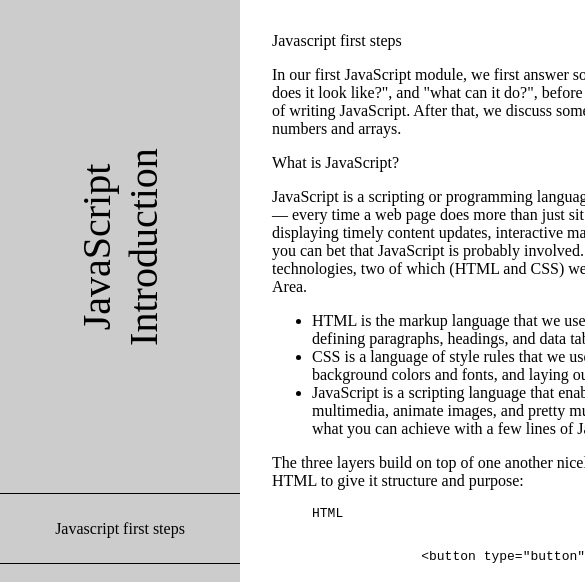
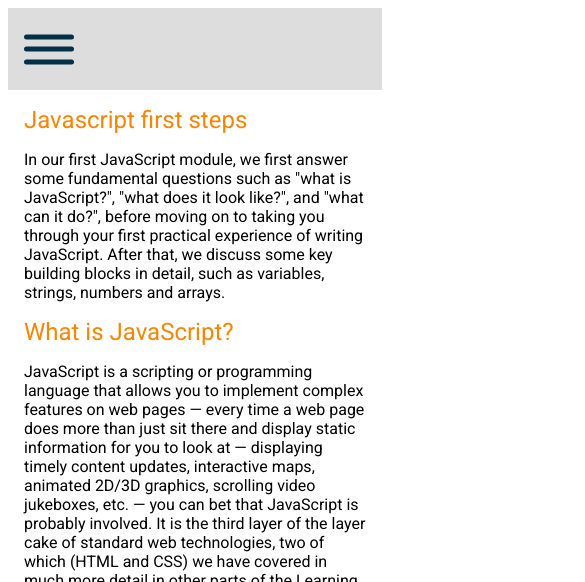
Before and after one commit to JohanJozZ/Javascript-Practice, a plain HTML site: page Documentation site/index.html in a window 390 px wide. Shown: the top 582 px of the page, 585 px wide, since content can reach past the window. Drawn offline with Linux system fonts and the light colour scheme.

Commit message:
Added hamburger menu to make navbar responsive

```diff
--- a/Documentation site/index.html
+++ b/Documentation site/index.html
@@ -3,9 +3,23 @@
   <head>
     <meta charset="UTF-8" />
     <link rel="stylesheet" href="style.css" />
+    <link rel="preconnect" href="https://fonts.googleapis.com" />
+    <link rel="preconnect" href="https://fonts.gstatic.com" crossorigin />
+    <link
+      href="https://fonts.googleapis.com/css2?family=Roboto:ital,wght@0,100;0,300;0,400;0,500;0,700;0,900;1,100;1,300;1,400;1,500;1,700;1,900&display=swap"
+      rel="stylesheet"
+    />
     <title>Technical documentation site</title>
   </head>
   <body>
+    <div class="ham-menu">
+      <div class="menu-icon">
+        <span></span>
+        <span></span>
+        <span></span>
+      </div>
+    </div>
+
     <nav id="navbar">
       <header class="nav-title">JavaScript Introduction</header>
       <ul>
@@ -30,7 +44,7 @@
           >
         </li>
         <li>
-          <a href="#Interpreted_versus_compiled_code" class="nav-link"
+          <a href="#Interpreted_vs_compiled_code" class="nav-link"
             >Interpreted vs compiled code</a
           >
         </li>
@@ -187,6 +201,7 @@
           careful what order you put things in. For example, let's return to the
           block of JavaScript we saw in our first example:
         </p>
+        <figure class="code-snippet">
           <p class="code-title">Javascript</p>
           <pre>
             <code>
@@ -196,6 +211,8 @@
               1: ${name}`; }
             </code>
           </pre>
+        </figure>
+
         <p class="small-text">
           Here we are selecting a button (line 1), then attaching an event
           listener to it (line 3) so that when the button is clicked, the
@@ -216,8 +233,8 @@
           can't add an event listener to it.
         </p>
       </section>
-      <section class="main-section" id="Interpreted_versus_compiled_code">
-        <header>Interpreted versus compiled code</header>
+      <section class="main-section" id="Interpreted_vs_compiled_code">
+        <header>Interpreted vs compiled code</header>
         <p class="small-text">
           You might hear the terms interpreted and compiled in the context of
           programming. In interpreted languages, the code is run from top to
@@ -248,6 +265,7 @@
     </main>
     <script>
       const button = document.querySelector('button');
+
       button.addEventListener('click', updateName);
       function updateName() {
         const name = prompt('Enter a new name');
--- a/Documentation site/style.css
+++ b/Documentation site/style.css
@@ -1,5 +1,48 @@
+:root {
+  --orange-main: #fb8500;
+  --orange-sub: #ffb703;
+  --blue-dark: #023047;
+  --blue-light: #219ebc;
+}
+html,
+body {
+  font-family: 'roboto', sans-serif;
+  scroll-behavior: smooth;
+}
+
+.ham-menu {
+  display: none;
+  background-color: #ddd;
+  padding: 1rem;
+}
+.menu-icon {
+  height: 50px;
+  width: 50px;
+  margin-right: auto;
+  position: relative;
+}
+
+.menu-icon span {
+  height: 5px;
+  width: 100%;
+  background-color: var(--blue-dark);
+  border-radius: 25px;
+  position: absolute;
+  top: 50%;
+  left: 50%;
+  transform: translate(-50%, -50%);
+  transition: 0.3 ease;
+}
+
+.menu-icon span:first-child {
+  top: 25%;
+}
+.menu-icon span:last-child {
+  top: 75%;
+}
+
 #navbar {
-  background-color: #ccc;
+  background-color: #ddd;
   display: flex;
   flex-direction: column;
   position: fixed;
@@ -7,12 +50,15 @@
   top: 0px;
   height: 100vh;
   width: 15rem;
+  transition: 0.3 ease;
 }
 .nav-title {
   font-size: 2.5rem;
   transform: rotate(-90deg);
   margin: auto;
   text-align: center;
+  color: var(--blue-dark);
+  font-weight: 300;
 }
 
 #navbar ul {
@@ -33,19 +79,27 @@
   padding: 0.3rem 0.5rem;
   text-align: center;
   cursor: pointer;
-  color: #000;
+  color: var(--blue-dark);
 }
 
 #main-doc {
-  position: absolute;
+  position: relative;
   left: 15rem;
   top: 0;
-  padding: 2rem;
+  padding: 2rem 8rem;
 }
 
+.code-snippet {
+  width: fit-content;
+  margin: auto;
+}
 .code-title {
   font-family: monospace;
-  color: 495e57;
+  color: var(--orange-main);
+}
+header {
+  color: var(--orange-main);
+  font-size: 1.5rem;
 }
 
 button {
@@ -67,3 +121,29 @@ button {
   display: block;
   margin: auto;
 }
+
+@media only screen and (max-width: 1100px) {
+  #navbar {
+    width: 13rem;
+  }
+  #main-doc {
+    left: 13rem;
+    padding: 1rem;
+  }
+}
+
+@media only screen and (max-width: 868px) {
+  #navbar {
+    width: 15rem;
+    left: -15rem;
+  }
+  #navbar .active {
+    left: 0;
+  }
+  .ham-menu {
+    display: flex;
+  }
+  #main-doc {
+    left: 0;
+  }
+}
```
Lines whose indentation alone changed are shown as unchanged.
